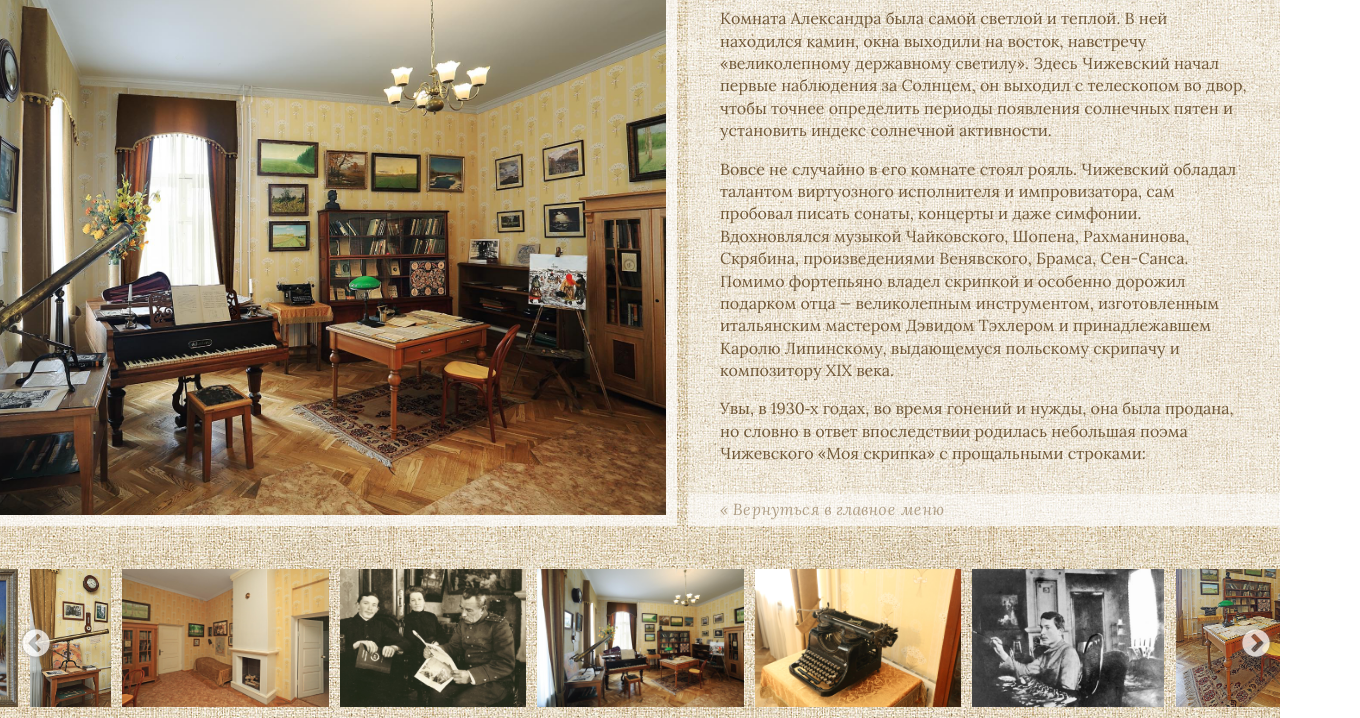
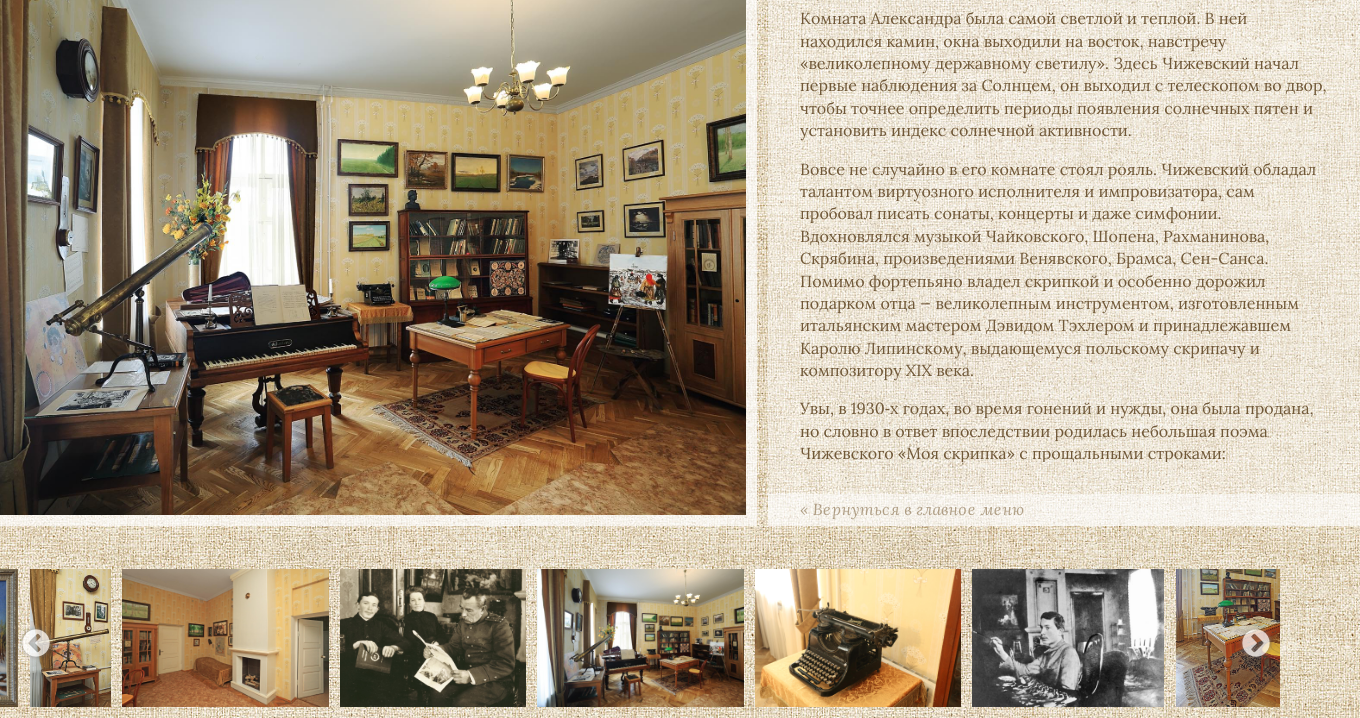
Before and after one commit to while0pass/chizhevsky, a plain HTML site: page 1.html in a window 1280 px wide. Shown: the part 82-800 px from the top of the page, 1360 px wide, since content can reach past the window. Drawn offline with Linux system fonts and the light colour scheme.

Commit message:
Учёт соотношения сторон и ширины окна при верстке блока текста и большой фото

```diff
--- a/css/main.css
+++ b/css/main.css
@@ -180,8 +180,6 @@ nav.main figure figcaption {
 a.back {
     position: absolute;
     bottom: calc(20vh + 2rem);
-    width: 37rem;
-    right: 0;
     height: 2rem;
     background-color: rgba(255, 255, 255, 0.7);
     display: flex;
@@ -195,37 +193,88 @@ a.back {
     color: rgba(146, 122, 90, 0.7);
 }
 
-.text{
+.text {
     position: absolute;
     top: 1.5rem;
     bottom: calc(20vh + 6rem);
-    right: 0;
-    width: 37rem;
     overflow: auto;
     color: #705838;
     background-color: rgba(255, 255, 255, 0.4);
     padding: 0 2rem;
 }
-.text:after{
+
+.text:after {
     content: " ";
     display: block;
     position: fixed;
-    width: 37rem;
     bottom: calc(20vh + 4rem);
-    right: 0;
     height: 2rem;
     background-color: rgba(255, 255, 255, 0.4);
 }
-.text:before{
+
+.text:before {
     content: " ";
     display: block;
     position: fixed;
-    width: 37rem;
     top: 0;
-    right: 0;
     height: 1.5rem;
     background-color: rgba(255, 255, 255, 0.4);
 }
+
+.large-photo {
+    position: absolute;
+    top: 2.1rem;
+    left: 0.7rem;
+    bottom: calc(20vh + 2rem);
+}
+
+.large-photo img {
+    position: absolute;
+    top: 0;
+    right: 0;
+    display: block;
+    border: 0.7rem solid rgba(255, 255, 255, 0.7);
+}
+
+.large-photo:hover:after {
+    content: " ";
+    width: 2rem;
+    height: 2rem;
+    background: url(../img/zoom.png) 50% 50% / 100% 100% no-repeat;
+    position: absolute;
+    top: 1.5rem;
+    right: 1.5rem;
+    z-index: 200;
+}
+
+a.back,
+.text,
+.text:after,
+.text:before {
+    right: calc(40vw - 37rem);
+    width: 37rem;
+}
+
+.large-photo {
+    right: calc(40vw + 0.7rem);
+}
+
+@media (max-width: 74rem),
+       (min-aspect-ratio: 1/1) and (max-aspect-ratio: 16/11) {
+
+    a.back,
+    .text,
+    .text:after,
+    .text:before {
+        right: 0;
+        width: 50vw;
+    }
+
+    .large-photo {
+        right: calc(50vw + 0.7rem);
+    }
+}
+
 
 .text blockquote.verses{
     white-space: pre-line;
@@ -254,33 +303,6 @@ a.back {
     height: calc(20vh - 1.4rem);
     display: block;
     margin-right: 0.7rem;
-}
-
-.large-photo {
-    position: absolute;
-    top: 2.1rem;
-    left: 0.7rem;
-    right: 37.7rem;
-    bottom: calc(20vh + 2rem);
-}
-
-.large-photo img {
-    position: absolute;
-    top: 0;
-    right: 0;
-    display: block;
-    border: 0.7rem solid rgba(255, 255, 255, 0.7);
-}
-
-.large-photo:hover:after {
-    content: " ";
-    width: 2rem;
-    height: 2rem;
-    background: url(../img/zoom.png) 50% 50% / 100% 100% no-repeat;
-    position: absolute;
-    top: 1.5rem;
-    right: 1.5rem;
-    z-index: 200;
 }
 
 
```
